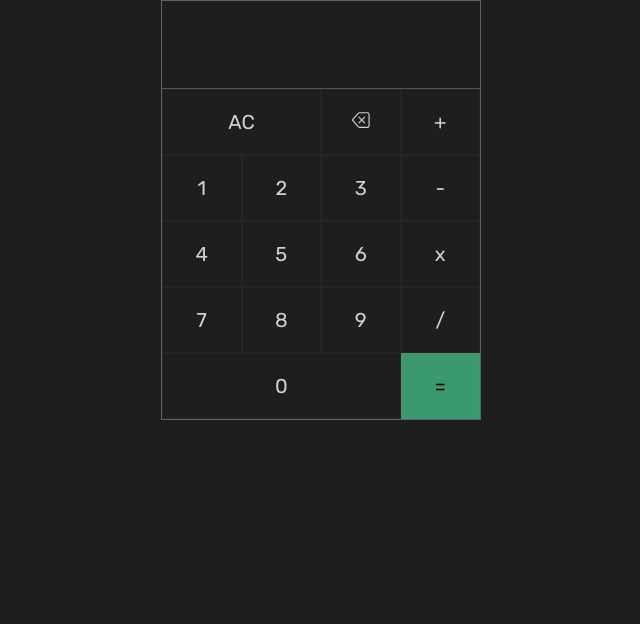
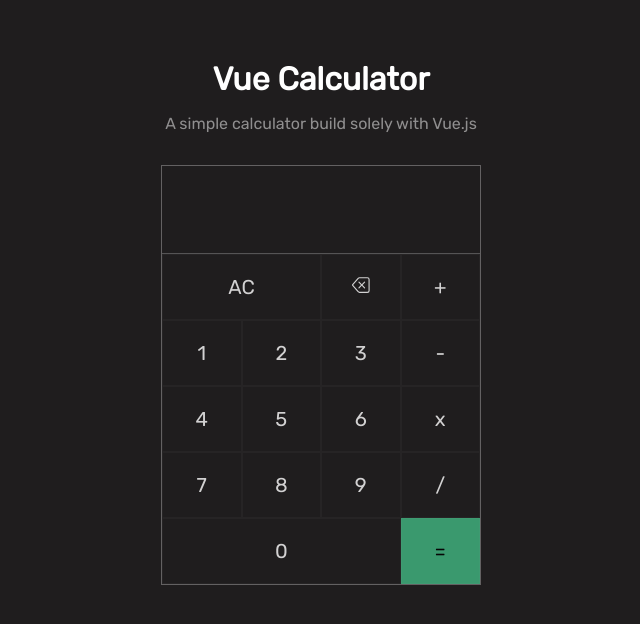
Before and after one commit to yoga-au/vue-calculator, a Vue app: page / in a window 1280 px wide. Shown: the top 624 px of the page, without its empty margins (319-959 px from the left). Built offline with nearby package versions, Linux system fonts and the light colour scheme.

Commit message:
add title and styling to app component

```diff
--- a/src/App.vue
+++ b/src/App.vue
@@ -1,5 +1,8 @@
 <template>
-  <Calculator />
+  <h1 class="title">Vue Calculator</h1>
+  <p class="sub-title">A simple calculator build solely with Vue.js</p>
+  <Calculator style="margin-bottom: 2rem" />
+  <!-- <a href="http://v3.vuejs.org/" target="_blank" rel="noopener noreferrer"><img src="./assets/logo.png" width="50" height="50" alt="Vue logo"></a> -->
 </template>
 
 <script>
@@ -20,6 +23,15 @@ export default {
     -moz-osx-font-smoothing: grayscale;
     text-align: center;
     color: white;
-  /* margin-top: 60px; */
+    margin-top: 60px;
+  }
+
+  .title {
+    margin-bottom: 1rem;
+  }
+
+  .sub-title {
+    margin-bottom: 2rem;
+    opacity: .5;
   }
 </style>
```
Lines whose indentation alone changed are shown as unchanged.
